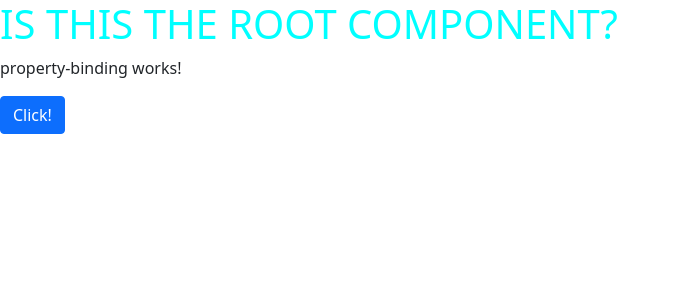
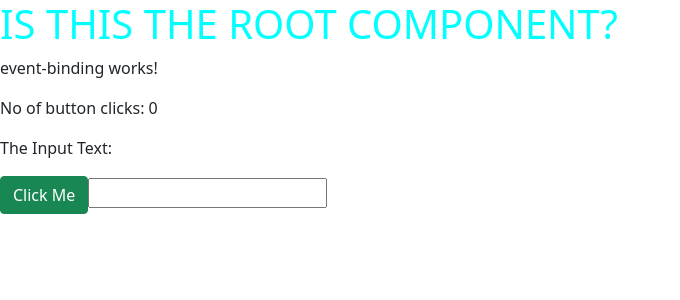
Before and after one commit to Paullete/angular-syntaxerror, an Angular app in the folder Desktop/Trial/angular-practice/: page / in a window 1280 px wide. Shown: the top 300 px of the page, without its empty margins (0-680 px from the left). Built offline with nearby package versions, Linux system fonts and the light colour scheme.

Commit message:
eventbinding

```diff
--- a/Desktop/Trial/angular-practice/src/app/app.component.html
+++ b/Desktop/Trial/angular-practice/src/app/app.component.html
@@ -4,4 +4,5 @@
 <my-first-component></my-first-component> -->
 <!-- <app-my-second-component></app-my-second-component> -->
 <!-- <interpolation></interpolation> -->
-<app-property-binding></app-property-binding>
+<!-- <app-property-binding></app-property-binding> -->
+<app-event-binding></app-event-binding>
--- a/Desktop/Trial/angular-practice/src/app/app.module.ts
+++ b/Desktop/Trial/angular-practice/src/app/app.module.ts
@@ -6,10 +6,11 @@
 
 import { MySecondComponentComponent } from './my-second-component/my-second-component.component'
 import TheInterpolationComponent from './basics/databinding/interpolationcomponet/interpolation-component';
-import { PropertyBindingComponent } from './basics/databinding/property-binding/property-binding.component'
+import { PropertyBindingComponent } from './basics/databinding/property-binding/property-binding.component';
+import { EventBindingComponent } from './basics/databinding/event-binding/event-binding.component'
 @NgModule({
   declarations: [
-    AppComponent, MyFirstComponent, MySecondComponentComponent, TheInterpolationComponent, PropertyBindingComponent
+    AppComponent, MyFirstComponent, MySecondComponentComponent, TheInterpolationComponent, PropertyBindingComponent, EventBindingComponent
   ],
   imports: [
     BrowserModule
--- /dev/null
+++ b/Desktop/Trial/angular-practice/src/app/basics/databinding/event-binding/event-binding.component.html
@@ -0,0 +1,7 @@
+<p>event-binding works!</p>
+<p>No of button clicks: {{ clicks }}</p>
+<p>The Input Text: {{ someText }}</p>
+<button class="btn btn-success" (click)="MyEventButtonClicked()">
+  Click Me
+</button>
+<input (input)="showInput($event)" />
--- /dev/null
+++ b/Desktop/Trial/angular-practice/src/app/basics/databinding/event-binding/event-binding.component.ts
@@ -0,0 +1,25 @@
+import { Component, OnInit } from '@angular/core';
+
+@Component({
+  selector: 'app-event-binding',
+  templateUrl: './event-binding.component.html',
+  styleUrls: ['./event-binding.component.css']
+})
+export class EventBindingComponent implements OnInit {
+  clicks = 0;
+  someText: string = '';
+  constructor() {}
+
+
+  ngOnInit(): void {
+  }
+  MyEventButtonClicked() {
+    console.log('Hi This button has been clicked');
+    this.clicks++;
+  }
+
+  showInput(el: any) {
+    console.log(el.target.value);
+    this.someText = el.target.value;
+  }
+}
```
Also changed, not shown: Desktop/Trial/angular-practice/src/app/basics/databinding/event-binding/event-binding.component.css (added), 1 other file (tests, documents, lock files or other folders).
